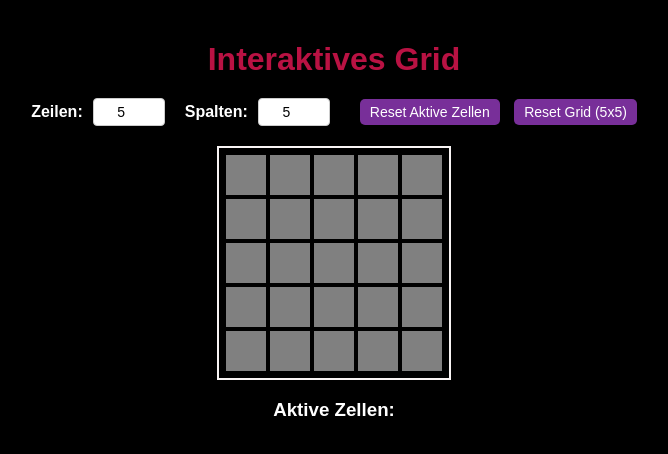
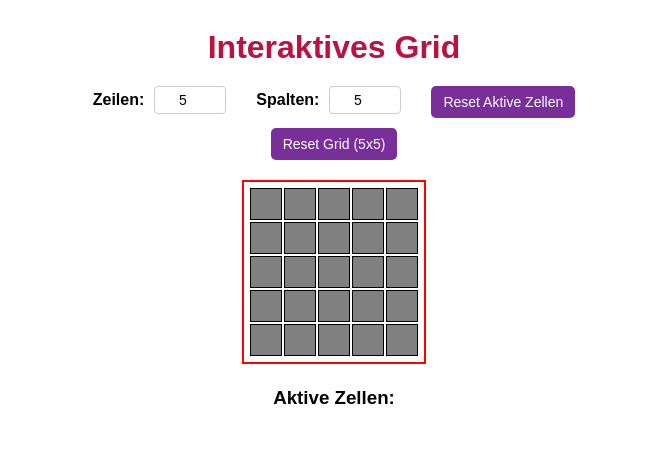
Before and after one commit to MiNo9015/interactive-grid, a React (Create React App) app: page / in a window 1280 px wide. Shown: the top 454 px of the page, without its empty margins (306-974 px from the left). Built offline with nearby package versions, Linux system fonts and the light colour scheme.

Commit message:
anpassungen am layout

```diff
--- a/src/App.js
+++ b/src/App.js
@@ -32,14 +32,14 @@ function App() {
       // Schleife für Spalten
       for (let c = 1; c <= columns; c++) {
         const cellId = `${r}-${c}`; // Eindeutige ID der Zelle
-        const isActive = activeCells.includes(cellId); // Prüfe, ob die Zelle aktiv ist
+        const isActive = activeCells.includes(cellId); // Prüfung Zelle aktiv
 
         // Zelle erstellen und zum Zeilen-Array hinzufügen
         row.push(
           <div
             key={cellId} // React benötigt einen eindeutigen Schlüssel
             className={`cell ${isActive ? "active" : ""}`} // Aktive Zellen haben eine spezielle Klasse
-            onClick={() => toggleCell(r, c)} // Klick-Event, um die Zelle zu toggeln
+            onClick={() => toggleCell(r, c)} // Klick-Event, um die Zelle zu aktivieren/deaktivieren
           />
         );
       }
--- a/src/styles/App.css
+++ b/src/styles/App.css
@@ -1,7 +1,9 @@
 .App {
   font-family: Arial, sans-serif;
   text-align: center;
-  margin: 20px;
+  max-width: 90%;
+  margin: 0 auto; /* Zentriere App */
+
 }
 
 .title {
@@ -12,6 +14,10 @@
 
 .controls {
   margin-bottom: 20px;
+  display: flex;
+  flex-wrap: wrap;
+  gap: 10px; /* Abstand zwischen den Buttons und Inputs */
+  justify-content: center;
 }
 
 input[type="number"] {
@@ -20,32 +26,55 @@ input[type="number"] {
 }
 
 button {
-  margin-left: 10px;
-  padding: 5px 10px;
+  margin: 0; /* Entferne unnötige Außenabstände */
+  padding: 8px 12px; /* Gleichmäßige Polsterung */
   font-size: 14px;
 }
 
 .grid-container {
   display: inline-block;
-  border: 2px solid #f8f4f4;
-  padding: 5px;
+  max-height: 70vh;
+    max-width: 90vw;
+    border: 2px solid red; /* Zum Debuggen */
+    padding: 5px;
+  overflow-x: scroll;
+  overflow-y: scroll;
+  white-space: nowrap; /* Verhindert Zeilenumbruch */
+}
+
+.grid-container::-webkit-scrollbar {
+  height: 8px; /* Höhe horizontalen Scrollbar */
+  width: 8px; /* Breite vertikalen Scrollbar */
+}
+
+.grid-container::-webkit-scrollbar-thumb {
+  background: #b91243; /* Farbe des Scrollbalkens */
+  border-radius: 4px;
+}
+
+.grid-container::-webkit-scrollbar-thumb:hover {
+  background: #870c34; /* Hover-Farbe des Scrollbalkens */
 }
 
 .grid-row {
   display: flex; /* Jede Zeile enthält mehrere Zellen */
+  flex-wrap: nowrap; /* Verhindert Umbrüche innerhalb der Zeilen */
 }
 
 .cell {
-  width: 40px; /* Standard-Breite Zellen */
-  height: 40px; /* Standard-Höhe  Zellen */
-  background-color: grey; /* Standard-Hintergrundfarbe Zellen */
+  width: 30px; /* Breite der Zellen */
+  height: 30px; /* Höhe der Zellen */
+  background-color: grey; /* Hintergrundfarbe der Zellen inaktiv */
   margin: 1px;
   border: 1px solid #000;
-  cursor: pointer;
+  cursor: pointer; /* Zeigt den Zeigefinger-Cursor an */
+  display: block;
+  align-items: center;
+  justify-content: center;
 }
 
 .cell.active {
-  background-color: green; /*Aktive Zellen = grün */
+  background-color: green; /* Aktive Zellen = grün */
 }
 
 .active-cells-header {
@@ -54,9 +83,11 @@ button {
 }
 
 .active-cells-list {
-  text-align: start;
+  text-align: left;
   list-style-type: none;
   padding: 0;
+  margin: 0 auto;
+  max-width: 90%;
 }
 
 .active-cells-list li {
@@ -65,9 +96,5 @@ button {
 
 .cell-group {
   margin-left: 20px;
-  display: inline-block;
+  display: block;
 }
-
-.cell-group span {
-  white-space: nowrap; /* Verhindert Umbruch Zelle (x, y) */
-}
--- a/src/styles/index.css
+++ b/src/styles/index.css
@@ -1,15 +1,9 @@
 /* Globale Stile */
 body {
-    margin: 0;
-    padding: 0;
-    font-family: Arial, sans-serif;
-    background-color: #000000;
-    color: #ffffff;
-    display: flex;
-    padding-top: 20px;
-    justify-content: center; /*  */
-    align-items: flex-start;
-    min-height: 100vh; /* Vollbild-Höhe */
+  display: flex;
+  flex-direction: column; /* vertikale Ausrichtung */
+  justify-content: center;
+  align-items: center;
   }
 
   /* Entferne Standardabstände von Listen */
@@ -31,7 +25,7 @@ body {
   }
 
   button:hover {
-    background-color: #0056b3; /* Bei Mouseover-Button (hover) Button andere Farbe zur Hervorhebung */
+    background-color: #0056b3; /* Mouseover-Button (hover) = Button andere Farbe  */
   }
 
   /* Standardstil für Input-Felder */
@@ -48,10 +42,3 @@ body {
     font-weight: bold;
     margin-right: 10px;
   }
-
-  /* Zentriere die App-Komponente */
-  .App {
-    text-align: center;
-    max-width: 800px; /* Begrenzte Breite */
-    margin: 0 auto; /* Zentriere die App horizontal */
-  }
```
